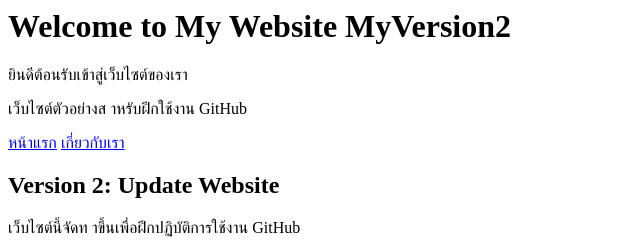
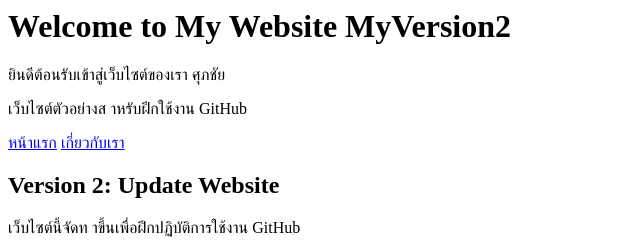
Before and after one commit to 68319010017-dot/69Dev03-github-put-, a plain HTML site: page index.html in a window 1280 px wide. Shown: the top 240 px of the page, 0-640 px from the left. Drawn offline with Linux system fonts and the light colour scheme.

Commit message:
Cerate My Website V2

```diff
--- a/index.html
+++ b/index.html
@@ -1,5 +1,5 @@
 <h1>Welcome to My Website MyVersion2</h1>
-<p>ยินดีต้อนรับเข้าสู่เว็บไซต์ของเรา</p>
+<p>ยินดีต้อนรับเข้าสู่เว็บไซต์ของเรา ศุภชัย</p>
 <p>เว็บไซต์ตัวอย่างส าหรับฝึกใช้งาน GitHub</p>
 <a href="index.html">หน้าแรก</a>
 <a href="about.html">เกี่ยวกับเรา</a>
```
